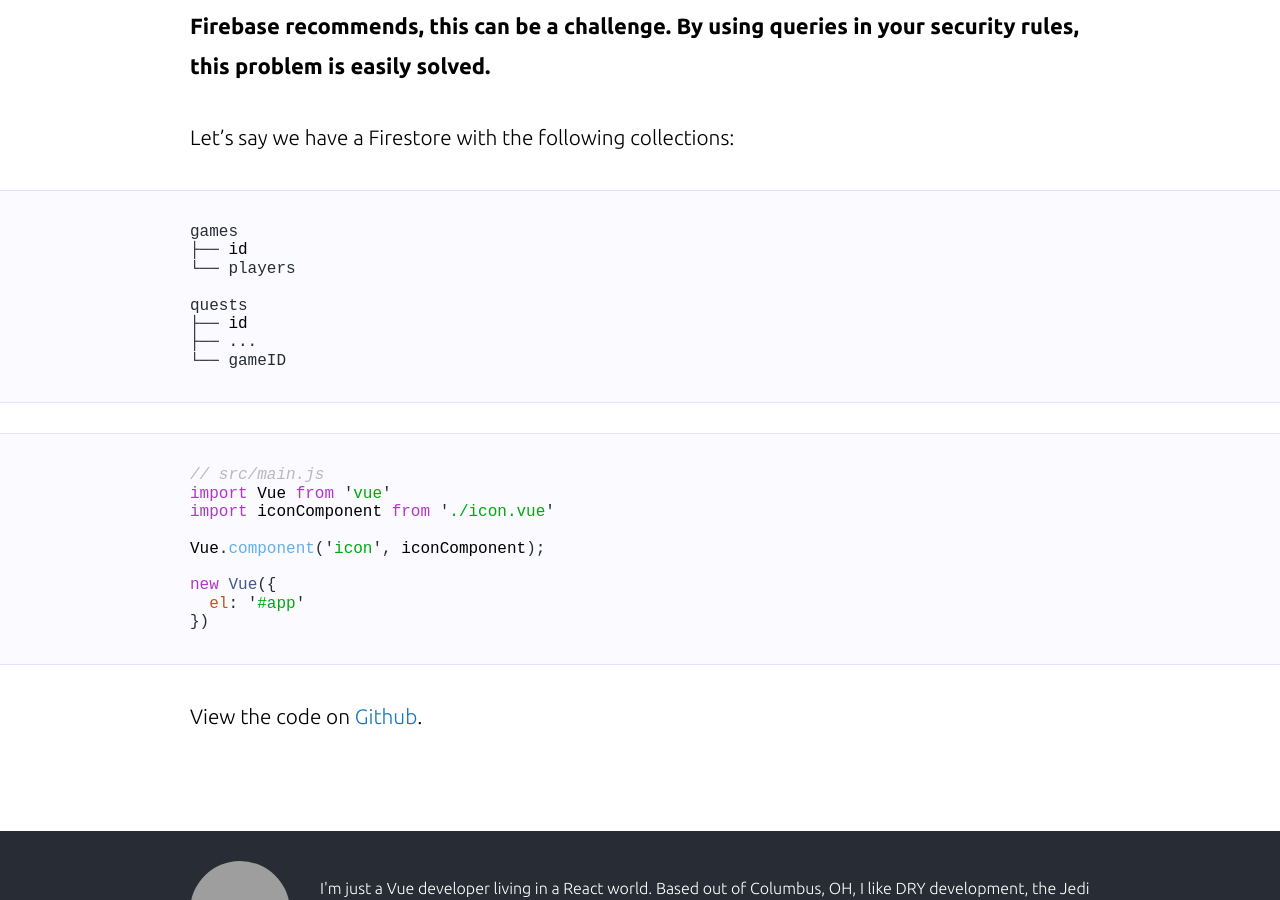
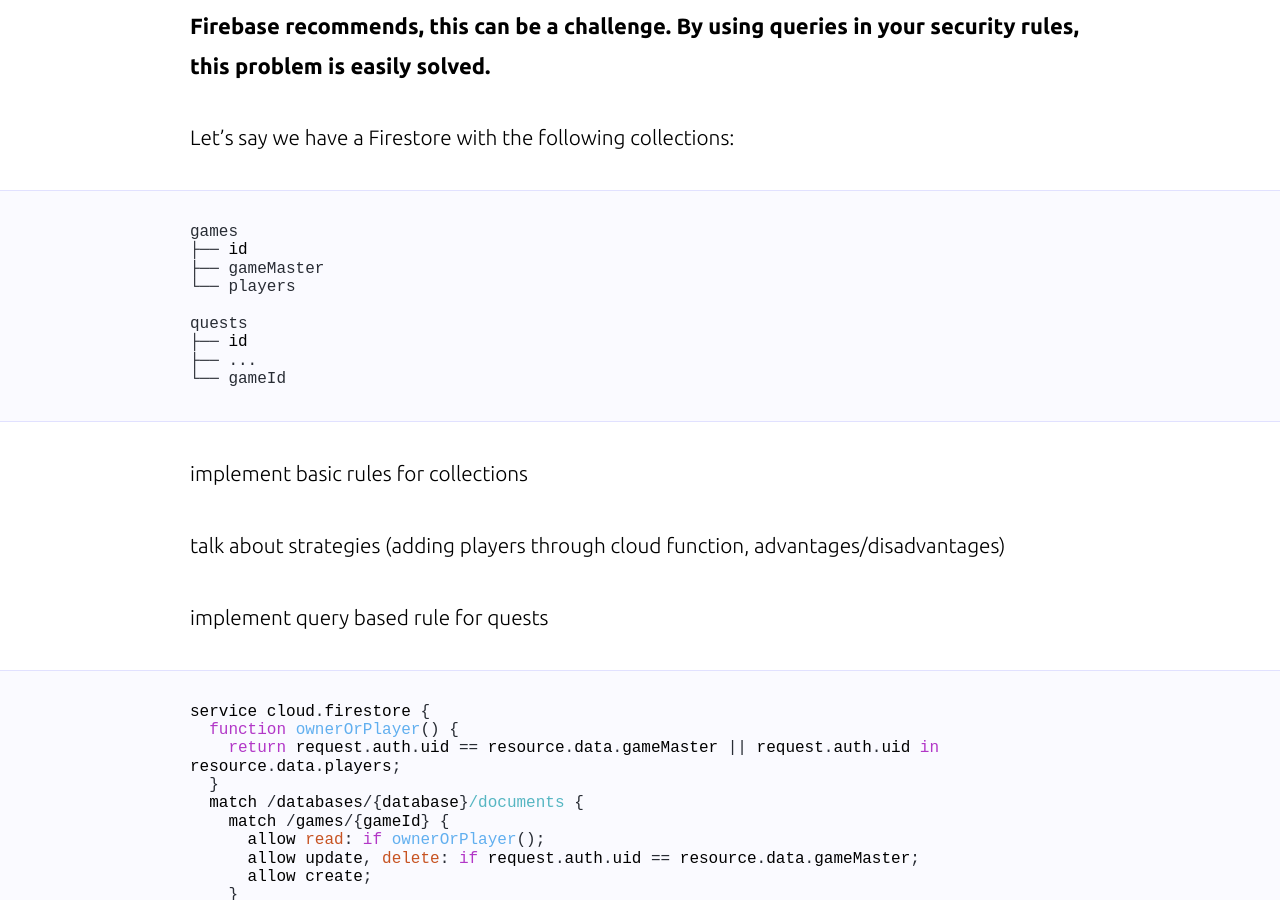
Before and after one commit to sstadt/jekyll-portfolio, a Jekyll site: the page built from _posts/2019-03-15-query-from-firebase-security-rule.md, in a window 1280 px wide and 900 px high, scrolled down 849 px. Built offline with Jekyll 4.4.1, drawn with Linux system fonts in a browser that asks for light colours; nearby versions of some CDN libraries; comment, search, counter and statistics services are not loaded; some of the changed text lies outside the part shown; grey boxes are pictures that could not be loaded.

Commit message:
added outline

```diff
--- a/_posts/2019-03-15-query-from-firebase-security-rule.md
+++ b/_posts/2019-03-15-query-from-firebase-security-rule.md
@@ -13,32 +13,40 @@
 {% highlight bash %}
 games
 ├── id
+├── gameMaster
 └── players
 
 quests
 ├── id
 ├── ...
-└── gameID
+└── gameId
 {% endhighlight %}
 
+implement basic rules for collections
 
+talk about strategies (adding players through cloud function, advantages/disadvantages)
 
-
-
-
-
-
+implement query based rule for quests
 
 {% highlight javascript %}
-// src/main.js
-import Vue from 'vue'
-import iconComponent from './icon.vue'
-
-Vue.component('icon', iconComponent);
-
-new Vue({
-  el: '#app'
-})
+service cloud.firestore {
+  function ownerOrPlayer() {
+    return request.auth.uid == resource.data.gameMaster || request.auth.uid in resource.data.players;
+  }
+  match /databases/{database}/documents {
+    match /games/{gameId} {
+      allow read: if ownerOrPlayer();
+      allow update, delete: if request.auth.uid == resource.data.gameMaster;
+      allow create;
+    }
+    match /quests/{questId} {
+      match /journalEntries/{entryId} {
+      	allow read: if get(/databases/$(database)/documents/games/$(gameId)).data.gameMaster == request.auth.uid || request.auth.uid in get(/databases/$(database)/documents/games/$(gameId)).data.players;
+				allow create, update, delete: if get(/databases/$(database)/documents/games/$(gameId)).data.gameMaster == request.auth.uid;
+      }
+    }
+  }
+}
 {% endhighlight %}
 
 
```
